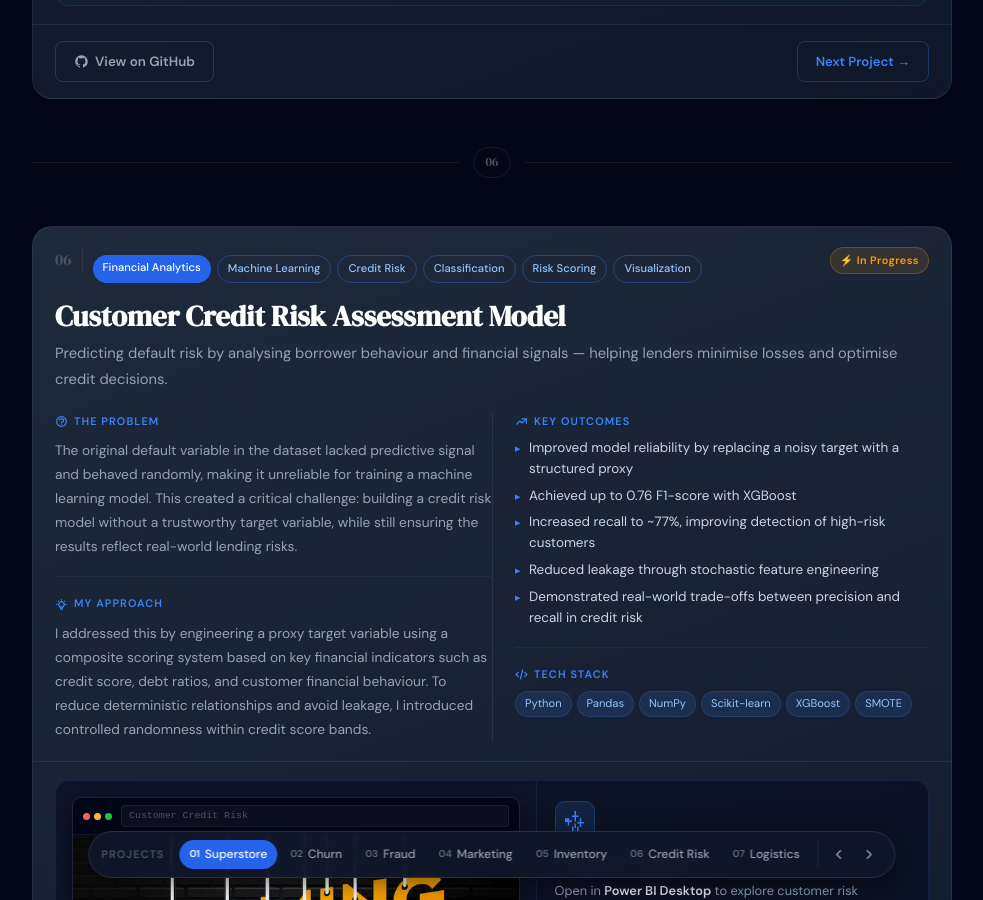
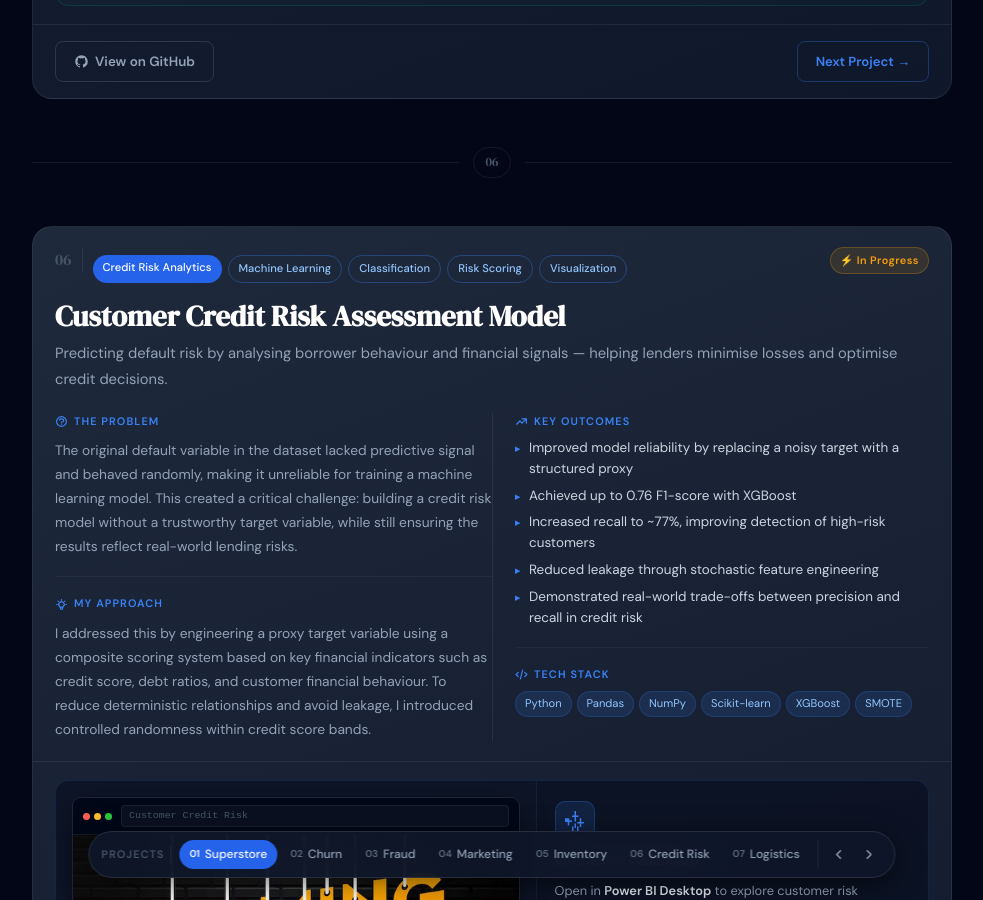
Before and after one commit to timmaina-devhub/timmaina-devhub.github.io, a Jekyll site: the page built from projects.html, in a window 1280 px wide and 900 px high, scrolled down 6849 px. Shown: the whole window, without its empty margins (148-1131 px from the left). Built offline with Jekyll 4.4.1, drawn with Linux system fonts in a browser that asks for light colours; some of the changed text lies outside the part shown.

Commit message:
Update projects.html

```diff
--- a/projects.html
+++ b/projects.html
@@ -229,7 +229,7 @@ title: Projects
     <div class="pj__topbar">
       <span class="pj__index">03</span>
       <div class="pj__topbar-tags">
-        <span class="tag">Fraud Analysis</span>
+        <span class="tag">Fraud Analytics</span>
         <span class="tag tag--ol">Machine Learning</span>
         <span class="tag tag--ol">scikit-learn</span>
         <span class="tag tag--ol">Visualization</span>
@@ -502,9 +502,8 @@ title: Projects
     <div class="pj__topbar">
       <span class="pj__index">06</span>
       <div class="pj__topbar-tags">
-        <span class="tag">Financial Analytics</span>
+        <span class="tag">Credit Risk Analytics</span>
         <span class="tag tag--ol">Machine Learning</span>
-        <span class="tag tag--ol">Credit Risk</span>
         <span class="tag tag--ol">Classification</span>
         <span class="tag tag--ol">Risk Scoring</span>
         <span class="tag tag--ol">Visualization</span>
```
